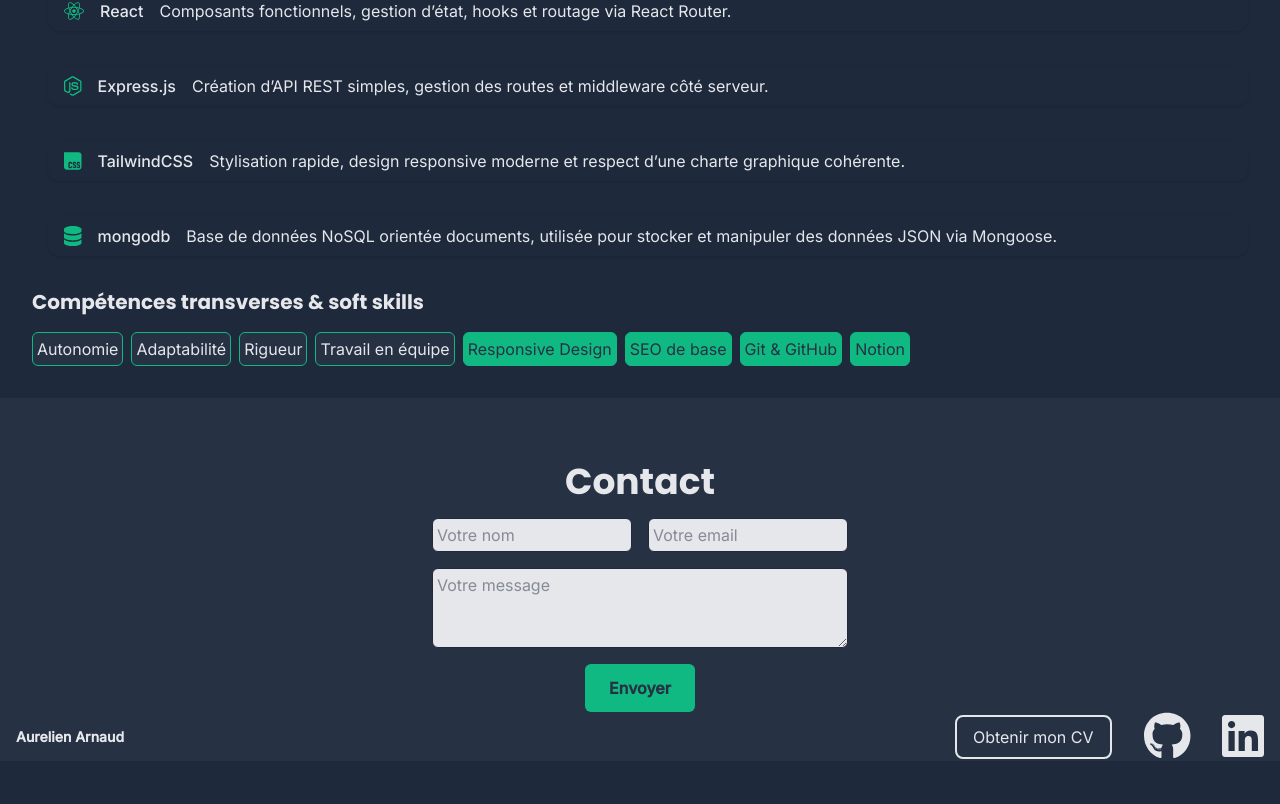
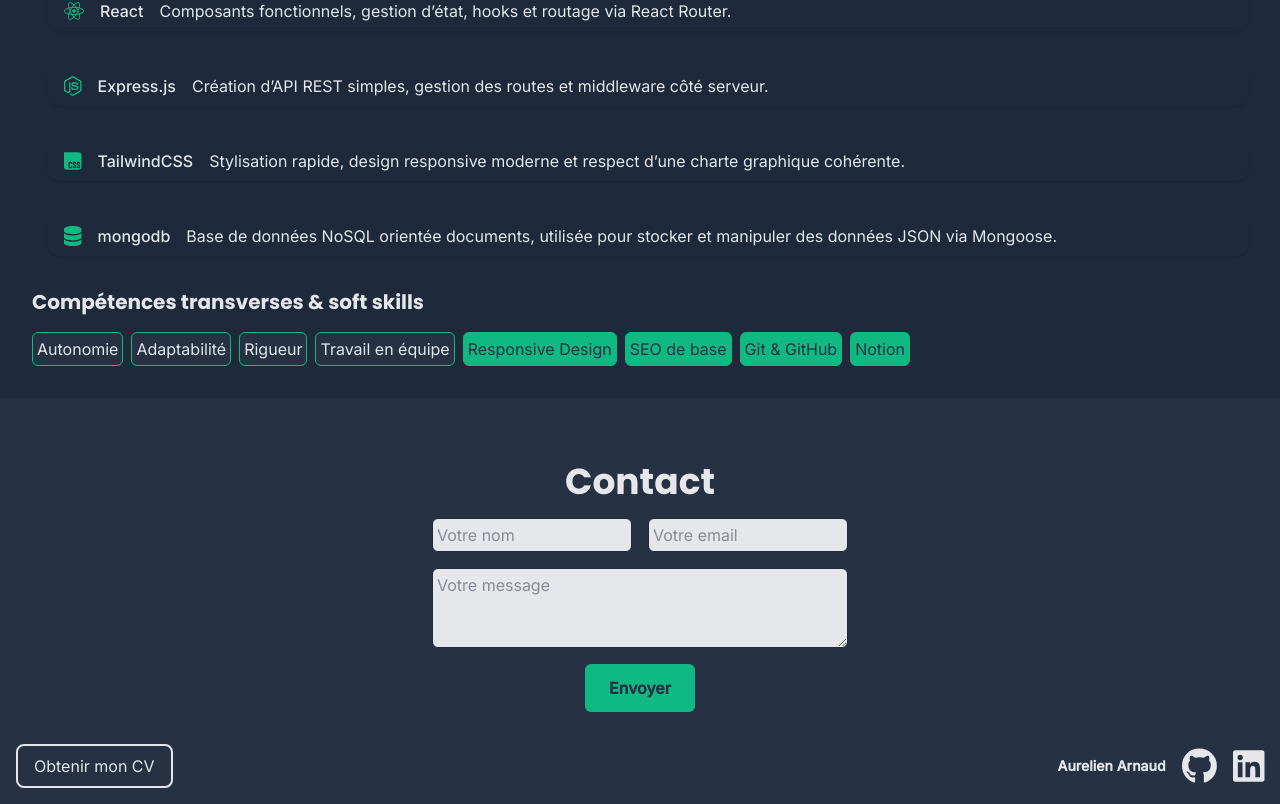
Before and after one commit to aurelienrnd/portfolio, a React (Vite) app: page / in a window 1280 px wide. Shown: the part 1874-2678 px from the top of the page. Before the commit the page ends 2635 px from the top, so only its background shows below. Built offline with nearby package versions, Linux system fonts and the light colour scheme.

Commit message:
modif footer.tsx :  refonte du style

```diff
--- a/src/components/layout/footer/Footer.tsx
+++ b/src/components/layout/footer/Footer.tsx
@@ -14,8 +14,7 @@
     <footer id="contact">
       <FormContact />
 
-      <div className="flex flex-col md:flex-row gap-4 md:gap-8 items-center justify-between w-full">
-        <div className="flex flex-col-reverse md:flex-row-reverse gap-4 items-center justify-between w-full">
+      <div className="w-full flex justify-between items-center">
         <a
           className="cursor-pointer hover:text-color-three border-2 hover:border-color-three rounded-lg px-4 py-2"
           href="/cv/cv-aurelien-arnaud.pdf"
@@ -23,12 +22,11 @@
         >
           Obtenir mon CV
         </a>
+        <div className="flex flex-col md:flex-row items-center gap-2 md:gap-4">
           <span className="font-syne text-sm font-extrabold">
             Aurelien Arnaud
           </span>
-        </div>
-
-        <div className="flex text-5xl gap-8 justify-center items-center">
+          <div className="text-4xl flex justify-between gap-4">
             <a
               href="https://github.com/aurelienrnd"
               target="_blank"
@@ -39,7 +37,6 @@
                 className="hover:text-color-three"
               />
             </a>
-
             <a
               href="https://www.linkedin.com/in/aur%C3%A9lien-arnaud-99bba6350/"
               target="_blank"
@@ -52,6 +49,7 @@
             </a>
           </div>
         </div>
+      </div>
     </footer>
   );
 }
--- a/src/styles/style.css
+++ b/src/styles/style.css
@@ -139,7 +139,7 @@
   }
 
   footer {
-    @apply px-4 pt-16 pb-0 bg-color-four flex flex-col md:items-center gap-8 md:gap-0 w-full text-center;
+    @apply px-4 pt-16 pb-4 bg-color-four w-full flex flex-col gap-8 items-center;
   }
 
   h1,
```
Lines whose indentation alone changed are shown as unchanged.
